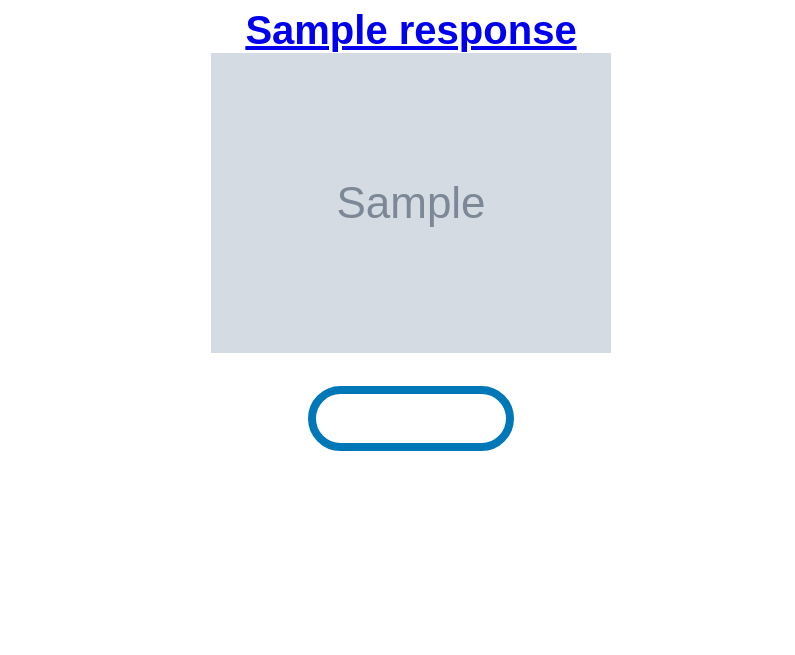
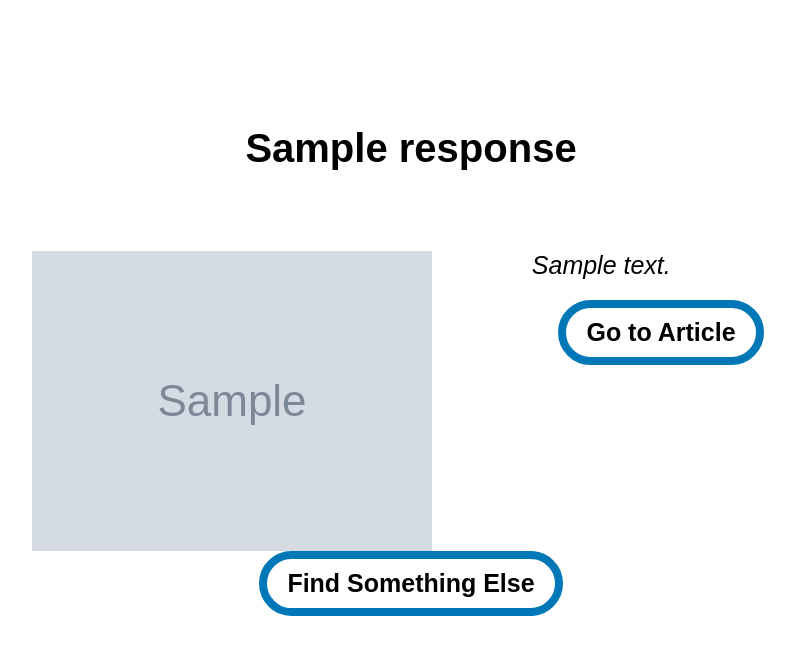
Before and after one commit to jacksonmoody/cs50-project, a Flask app: template templates/results.html in a window 1280 px wide. Shown: the top 655 px of the page, without its empty margins (229-1024 px from the left). Run offline with Flask 2, Linux system fonts and the light colour scheme; the template is opened without the code that fills it: most values are stand-ins (such as "Sample title", 1, 10 or a date in 2020); grey boxes marked "Sample" are stand-in pictures; some libraries are stand-ins or nearby versions.

Commit message:
Most recent changes

```diff
--- a/static/styles.css
+++ b/static/styles.css
@@ -2,11 +2,21 @@
     font-family: "Poppins", sans-serif;
 }
 
-#homebutton {
+a:link { text-decoration: none; }
+
+
+a:visited { text-decoration: none; }
+
+
+a:hover { text-decoration: none; }
+
+
+a:active { text-decoration: none; }
+
+button {
     background-color: transparent;
     border: 8px solid #0077b6;
     border-radius: 40px;
-    color: white;
     font-size : 25px;
     font-weight: bold;
     position: relative;
@@ -15,8 +25,21 @@
     padding: 10px 20px;
 }
 
-#homebutton:hover {
+button:hover {
     background-color: #0077b6;
+}
+
+#standardbutton:hover {
+    color: white;
+}
+
+#homebutton {
+    color: white;
+}
+
+#standardbutton {
+    color: black;
+    margin-bottom: 20px;
 }
 
 .home-content {
@@ -44,20 +67,34 @@
 }
 
 .result {
-    color: white;
+    color: black;
+    margin-top: 10%;
+    margin-left: 20%;
+    margin-right: 20%;
     text-align: center;
     justify-content: center;
-    margin-left: 10%;
-    margin-right: 10%;
     z-index: 1;
 }
 
+#result-image {
+    float: left;
+    margin-top: 80px;
+    margin-right: 100px;
+    max-height: 300px;
+    max-width: 440px;
+}
+
 .title {
+    color: black;
     font-size: 40px;
     font-weight: bold;
+    text-align: center;
 }
 
 .description {
+    margin-top: 80px;
+    margin-bottom: 20px;
     font-size: 25px;
     font-style: italic;
+    text-align: left;
 }
--- a/templates/results.html
+++ b/templates/results.html
@@ -6,15 +6,21 @@
 {% block body %}
 <div class="result">
     <a class="title" href={{ response["url"] }}>{{ response["title"] }}</a>
-    <br>
-        <img src={{ response["thumbnail"] }} alt={{ response["title"] }}>
+
+    <a href={{ response["url"] }}><img id = "result-image" src={{ response["image"] }} alt={{ response["title"] }}></a>
+
     <div class="description">
         {{ response["description"] }}
     </div>
 
     <a href={{ response["url"] }}>
-        <button id=homebutton>Go to Article</button>
+        <button id="standardbutton">Go to Article</button>
     </a>
+
+    <form action="/" method="post">
+        <button type="submit" id = "standardbutton">Find Something Else</button>
+    </form>
+
 </div>
 
 {% endblock %}
```
